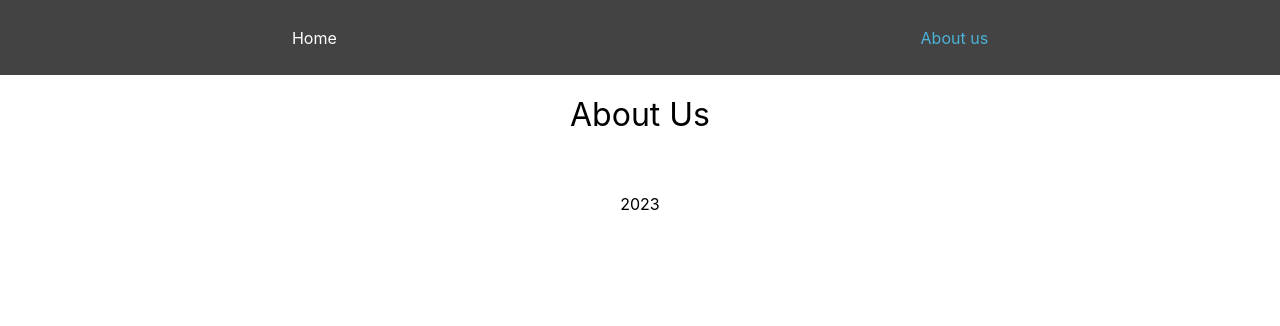
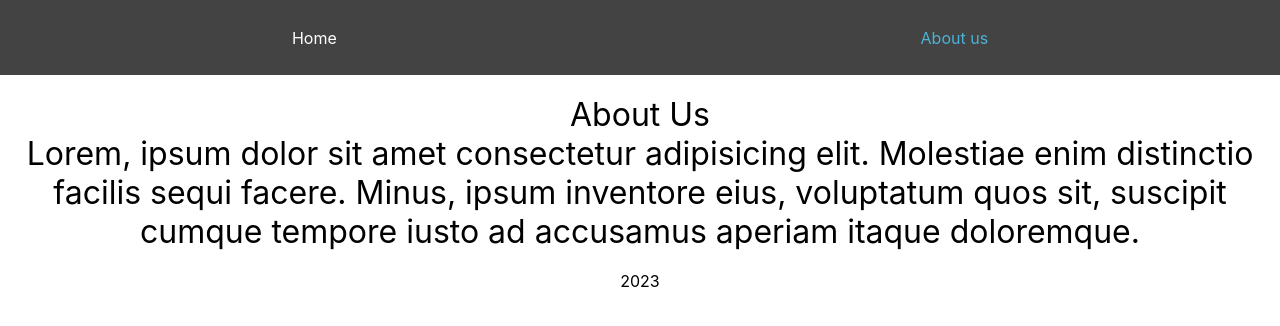
Before and after one commit to rss-clone-alienteam/rs-doctors-front, a React (Create React App) app: page /about in a window 1280 px wide. Shown: the top 326 px of the page. Built offline with nearby package versions, Linux system fonts and the light colour scheme.

Commit message:
fix: push for new deploy

```diff
--- a/src/pages/About/About.tsx
+++ b/src/pages/About/About.tsx
@@ -4,7 +4,7 @@ const About = () => {
   return (
     <div>
       <h1 className={style.text}>About Us</h1>
-      <p>
+      <p className={style.text}>
         Lorem, ipsum dolor sit amet consectetur adipisicing elit. Molestiae enim
         distinctio facilis sequi facere. Minus, ipsum inventore eius, voluptatum
         quos sit, suscipit cumque tempore iusto ad accusamus aperiam itaque
```
